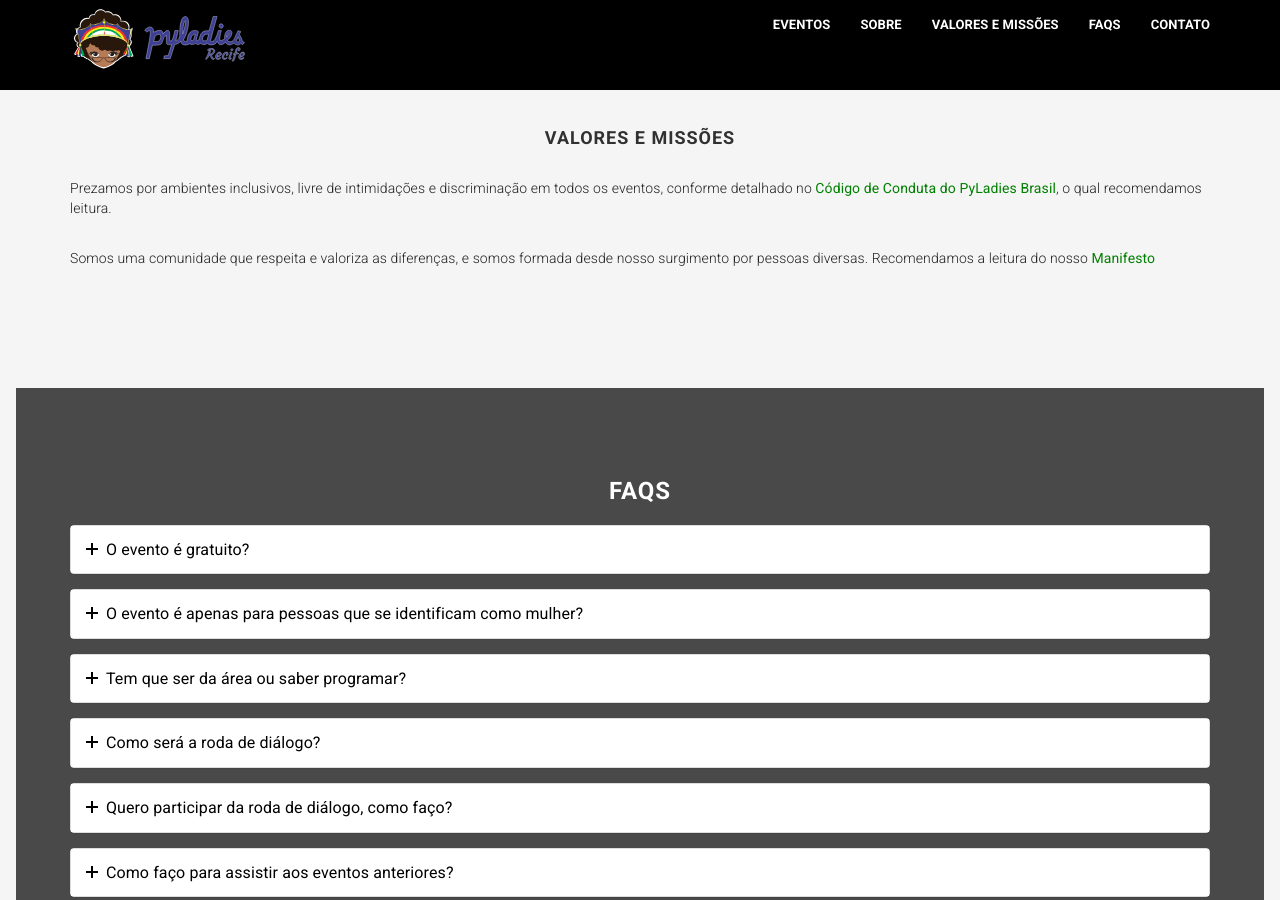
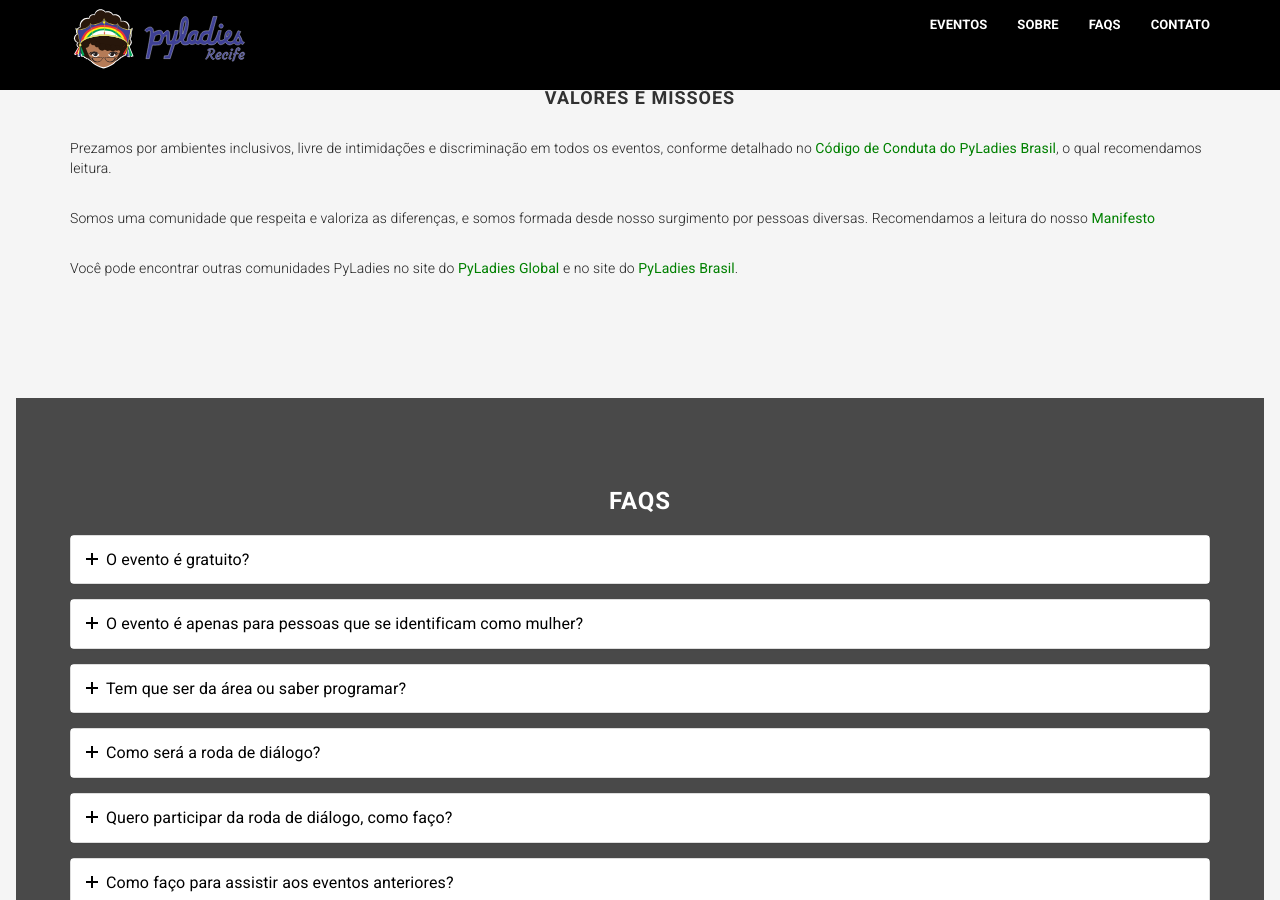
Before and after one commit to pyladiesrecife/pyladiesrecife.github.io, a Jekyll site: the page built from index.html, in a window 1280 px wide and 900 px high, scrolled down 1214 px. Built offline with Jekyll 4.4.1, drawn with Linux system fonts in a browser that asks for light colours; some web fonts are replaced.

Commit message:
Atualiza conteúdo da seção sobre

```diff
--- a/_includes/index/about.html
+++ b/_includes/index/about.html
@@ -3,7 +3,7 @@
         <div class="row">
             <div class="col-sm-12">
 
-                <h3 id="sobre" class="section-title">Sobre</h3>
+                <h3 class="section-title">Sobre</h3>
 
                 <p>
                     PyLadies é um grupo de mentoria internacional com foco em ajudar mais mulheres a se tornarem participantes
@@ -21,14 +21,12 @@
                 </p>
 
                 <p>
-                    PyLadies também tem como objetivo fornecer uma rede de apoio amigável para as mulheres e uma ponte para mundo de Python.
+                    PyLadies também tem como objetivo fornecer uma rede de apoio amigável para as mulheres e uma ponte para mundo de
+                    Python.
                     Qualquer pessoa com interesse em Python é incentivada a participar!
                 </p>
 
-                <br>
-                <br>
-
-                <h4 id="valores" class="section-title">Valores e Missões</h4>
+                <h4 class="section-title">Valores e Missões</h4>
                 <p>
                     Prezamos por ambientes inclusivos, livre de intimidações e discriminação em todos os eventos, conforme detalhado no <a href="https://github.com/pyladies-brazil/codigo-de-conduta" target="_blank">Código de Conduta do PyLadies Brasil</a>, o qual recomendamos leitura.
                 </p>
@@ -37,6 +35,10 @@
                     Somos uma comunidade que respeita e valoriza as diferenças, e somos formada desde nosso surgimento por pessoas diversas. Recomendamos a leitura do nosso <a href="https://github.com/pyladies-brazil/manifesto" target="_blank">Manifesto</a>
                 </p>
 
+                <p>
+                    Você pode encontrar outras comunidades PyLadies no site do <a href="https://pyladies.com/locations/" target="_blank">PyLadies Global</a> e no site do <a href="http://brasil.pyladies.com/locations/" target="_blank">PyLadies Brasil</a>.
+                </p>
+
             </div>
         </div>
     </div>
--- a/_includes/navbar.html
+++ b/_includes/navbar.html
@@ -36,8 +36,8 @@
                 </li> -->
 
                 <li><a data-scroll href="#events">Eventos</a></li>
-                <li><a href="#sobre">Sobre</a></li>
-                <li><a href="#valores">Valores e Missões</a></li>
+                <li><a data-scroll href="#about">Sobre</a></li>
+                <!-- <li><a data-scroll href="#valores">Valores e Missões</a></li>                 -->
                 <li><a data-scroll href="#faq">FAQs</a></li>
                 <li><a data-scroll href="#contato">Contato</a></li>
 
```
